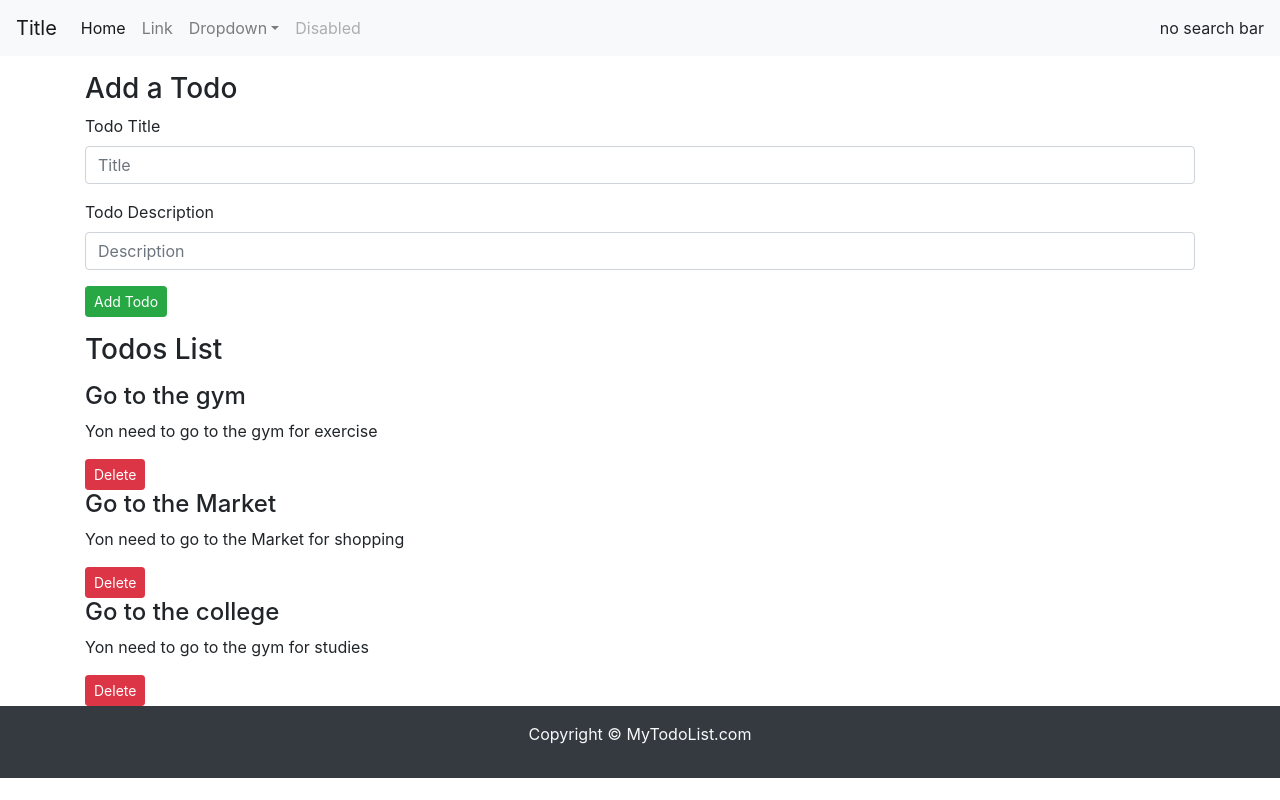
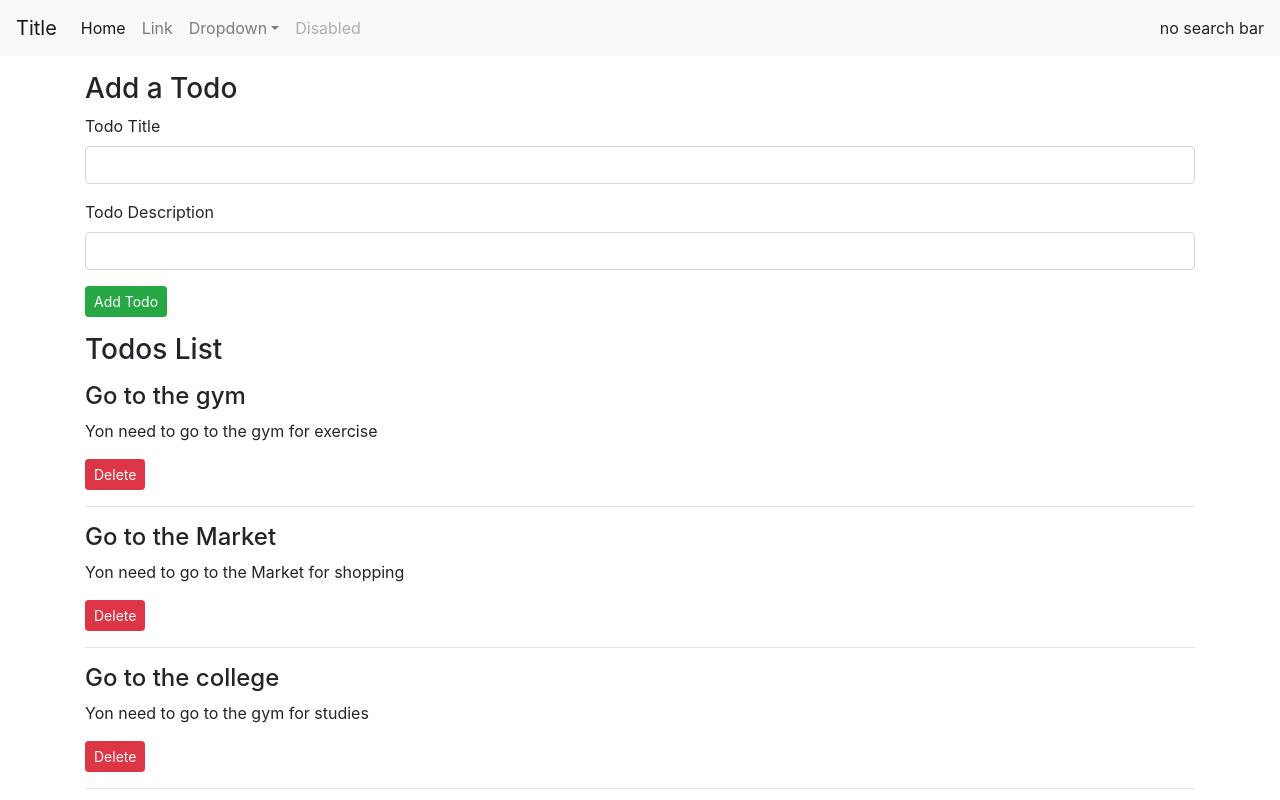
Before and after one commit to AcademyLearning/MERN-Stack-01, a React (Create React App) app in the folder React.js/my-react-app/: page / in a window 1280 px wide. Shown: the top 800 px of the page. Built offline with nearby package versions, Linux system fonts and the light colour scheme.

Commit message:
day 05 created addTodo function
1. created addTodo functionality in
    App.js to add new todo items

2. updated AddTodo.js comp to handle
    the input of newly added todos .

```diff
--- a/React.js/my-react-app/src/App.js
+++ b/React.js/my-react-app/src/App.js
@@ -15,6 +15,25 @@
       return e!==todo;
     })) ;
   }
+
+  const addTodo = (title, desc) => {
+    console.log("I am adding this todo", title, desc)
+    let sno;
+    if (todos.length === 0) {
+      sno = 0;
+    }
+    else {
+      sno = todos[todos.length - 1].sno + 1;
+    }
+    const myTodo = {
+      sno: sno,
+      title: title,
+      desc: desc,
+    }
+    setTodos([...todos, myTodo]);
+    console.log(myTodo);
+
+  };
 
   const  [todos , setTodos]  = useState (
     [
@@ -39,7 +58,7 @@
   return (
     <>
     <Header title = {'Title'} searchBar={false}/>
-    <AddTodo/>
+    <AddTodo addTodo={addTodo}/>
     <Todos todos = {todos} onDelete={onDelete}/>
     <Footer/>
     </>
--- a/React.js/my-react-app/src/MyComponent/AddTodo.js
+++ b/React.js/my-react-app/src/MyComponent/AddTodo.js
@@ -1,25 +1,34 @@
-import React from 'react'
+import React, { useState } from 'react';
 
-const AddTodo = () => {
-  return (
-    <div className='container my-3'>
-        <h3>Add a Todo</h3>
-      <form>
+const AddTodo = (props) => {
+  const [title, setTitle] = useState("");
+    const [desc, setDesc] = useState("");
 
-  <div class="mb-3">
-    <label for="title">Todo Title</label>
-    <input type="text" class="form-control" id="title" aria-describedby="emailHelp" placeholder="Title"/>
-  </div>
-
-  <div class="mb-3">
-    <label for="desc">Todo Description</label>
-    <input type="text" class="form-control" id="desc" placeholder="Description"/>
-  </div>
+    const submit = (e) => {
+      e.preventDefault();
+      if (!title || !desc) {
+          alert("Title or Description cannot be blank");
+      }
+      props.addTodo(title , desc)
+    };
 
 
-  <button type="submit" class="btn btn-sm btn-success">Add Todo</button>
-</form>
-    </div>
+  return (
+    <div className="container my-3">
+            <h3>Add a Todo</h3>
+            <form onSubmit={submit}>
+                <div className="mb-3">
+                    <label htmlFor="title" className="form-label">Todo Title</label>
+                    <input type="text" value={title} onChange={(e) => setTitle(e.target.value)} className="form-control" id="title" aria-describedby="emailHelp" />
+
+                </div>
+                <div className="mb-3">
+                    <label htmlFor="desc" className="form-label">Todo Description</label>
+                    <input type="text" value={desc} onChange={(e) => setDesc(e.target.value)} className="form-control" id="desc" />
+                </div>
+                <button type="submit" className="btn btn-sm btn-success">Add Todo</button>
+            </form>
+        </div>
   )
 }
 
--- a/React.js/my-react-app/src/MyComponent/Footer.js
+++ b/React.js/my-react-app/src/MyComponent/Footer.js
@@ -2,7 +2,7 @@
 
 const Footer = () => {
     let footerStyle = {
-        position: "absoulte",
+        position: "relative",
         top:"100vh",
         width:"100%",
 
--- a/React.js/my-react-app/src/MyComponent/Todos.js
+++ b/React.js/my-react-app/src/MyComponent/Todos.js
@@ -6,7 +6,14 @@
     <div className='container'>
         <h3 className='my-3'>Todos List</h3>
         {props.todos.length===0 ? "No Todos to display" : props.todos.map((todo)=>{
-        return <TodoItem todo={todo} key={todo.sno} onDelete ={props.onDelete}/>
+        return (
+
+        <>
+
+        <TodoItem todo={todo} key={todo.sno} onDelete ={props.onDelete}/><hr/>
+        </>
+
+        )
     })}
 
     </div>
```
